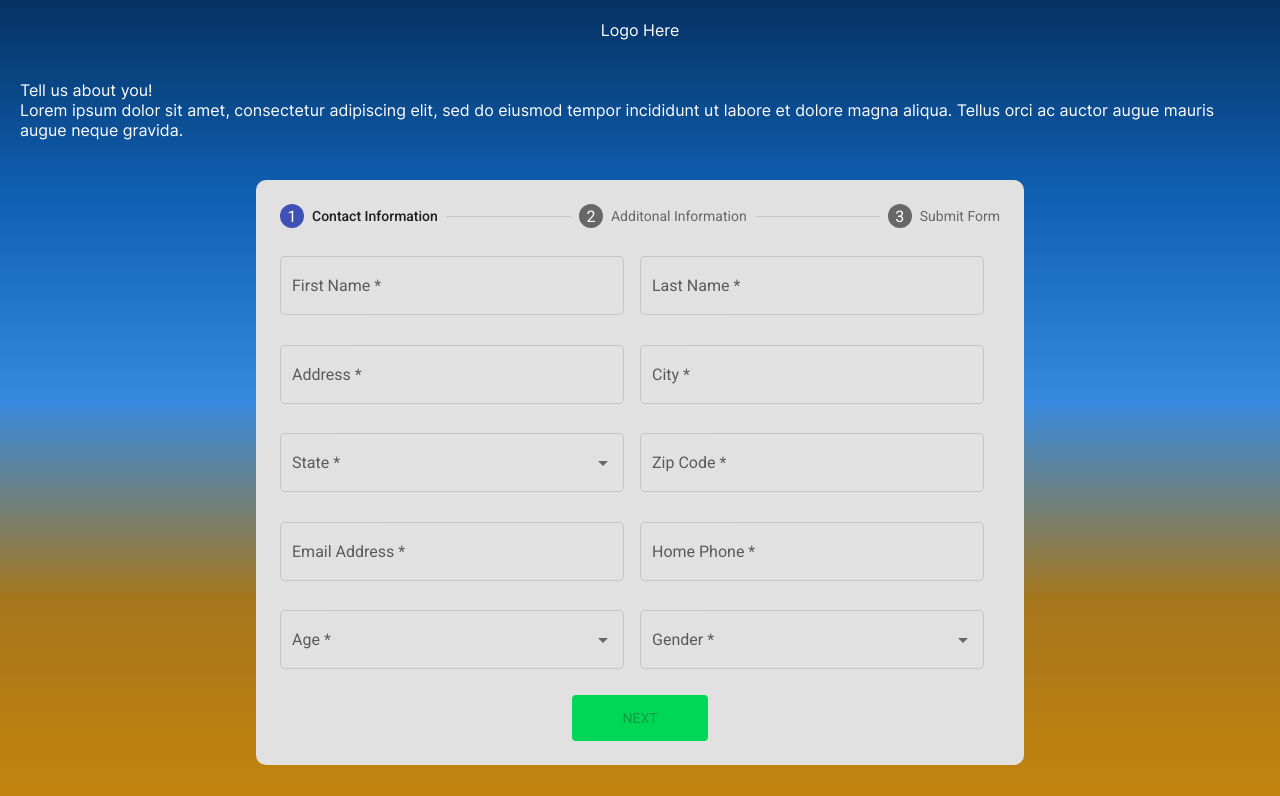
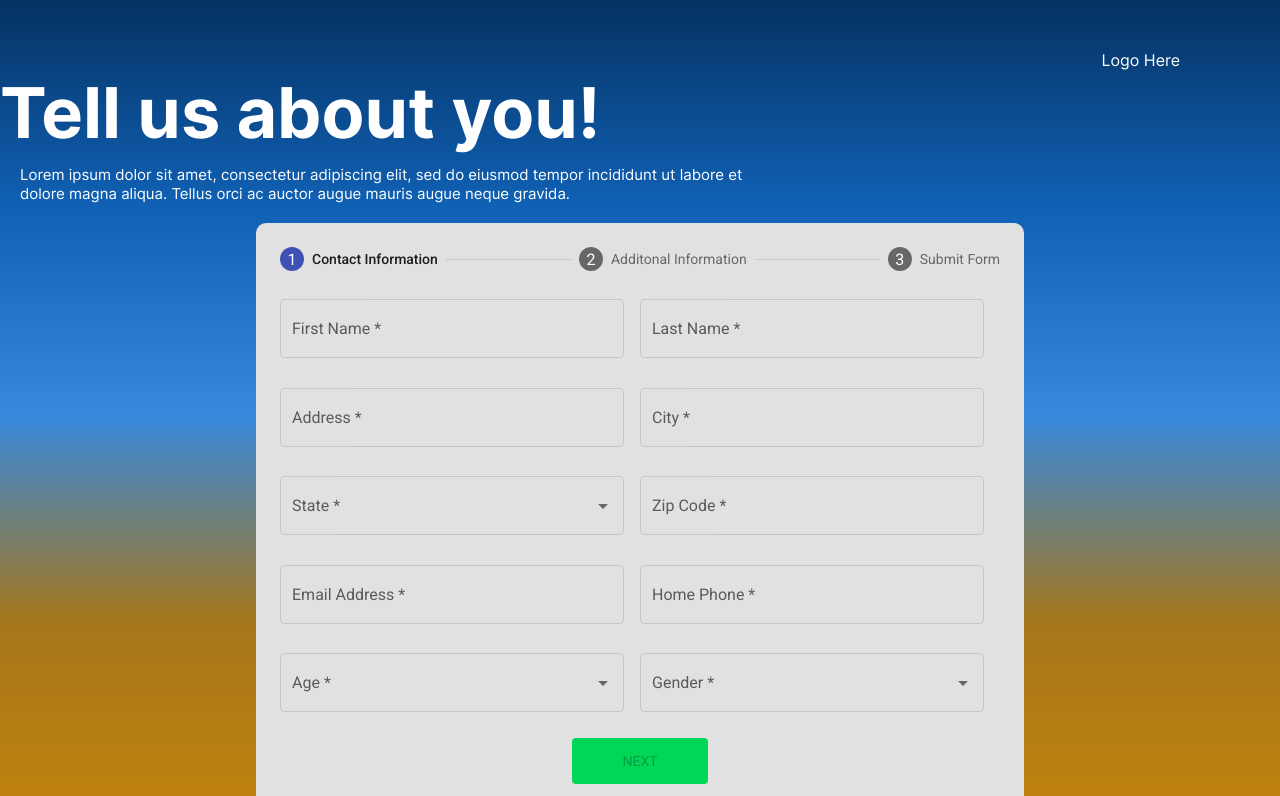
Before and after one commit to LagreMedia/Cain_, an Angular app: page / in a window 1280 px wide. Shown: the top 796 px of the page. Built offline with nearby package versions, Linux system fonts and the light colour scheme.

Commit message:
change text sizes

```diff
--- a/src/app/form/form.component.html
+++ b/src/app/form/form.component.html
@@ -4,9 +4,9 @@
             <p>Logo Here</p>
         </div>
         <div class="info-wrapper">
-            <p>
+            <h1>
                 Tell us about you!
-            </p>
+            </h1>
             <p>
                 Lorem ipsum dolor sit amet, consectetur adipiscing elit, sed do eiusmod tempor incididunt ut labore et dolore magna aliqua. Tellus orci ac auctor augue mauris augue neque gravida.
             </p>
--- a/src/app/form/form.component.scss
+++ b/src/app/form/form.component.scss
@@ -11,10 +11,22 @@
         align-items: center;
         flex-direction: column;
         .logo-wrapper {
-            margin: 20px;
+            width: 100%;
+            margin: 50px 0 0 0;
+            p {
+                text-align: right;
+                margin-right: 100px;
+            }
         }
         .info-wrapper {
-            margin: 20px;
+            h1 {
+                font-size: 70px;
+            }
+            p {
+                width: 60%;
+                margin: 10px 0 0 20px;
+                font-size: 15px;
+            }
         }
         .form-step-wrapper {
             width: 60%;
@@ -41,7 +53,7 @@
             mat-stepper {
                 background: #e1e1e1;
                 border-radius: 10px;
-                height: 100%;
+                // height: 100%;
             }
         }
 
```
